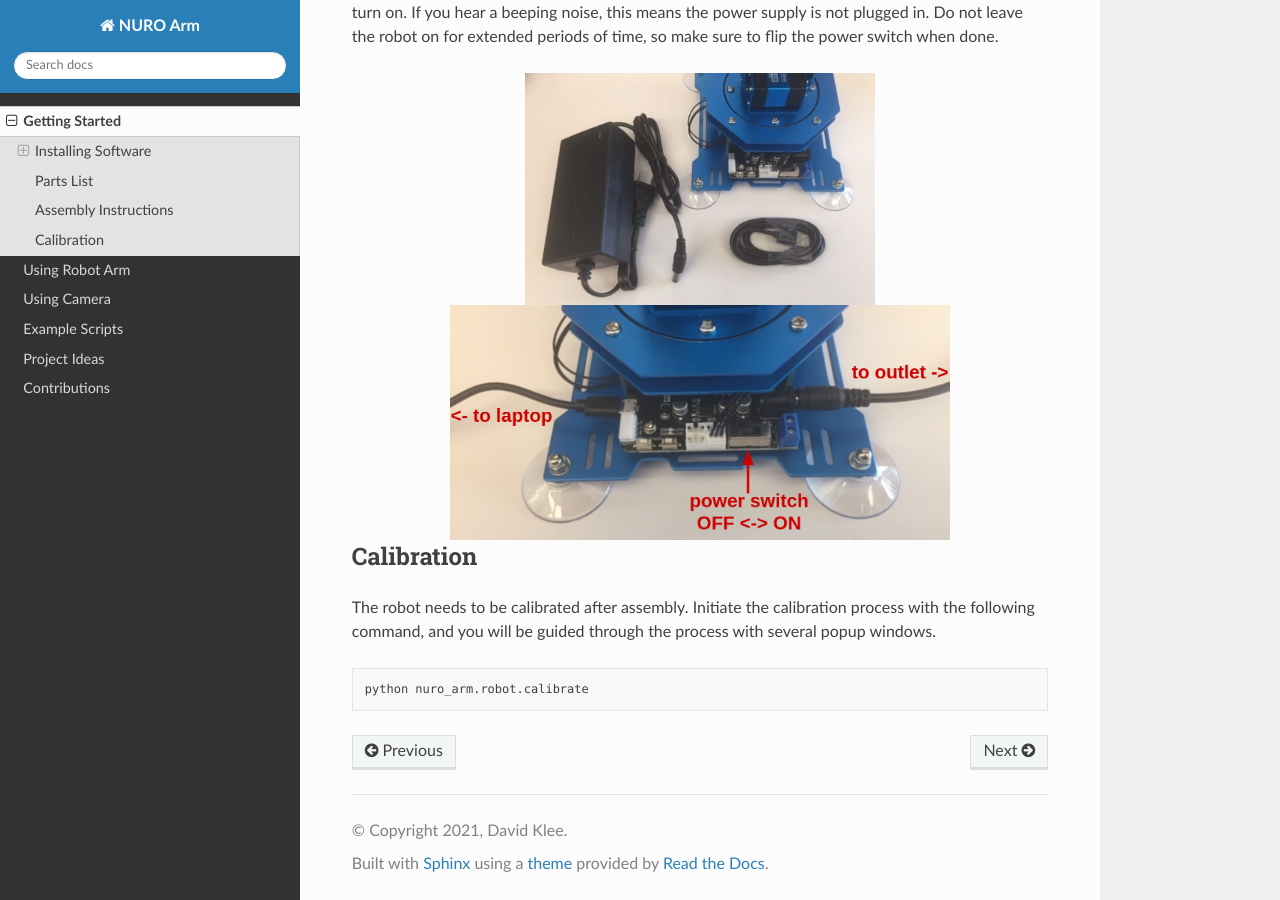
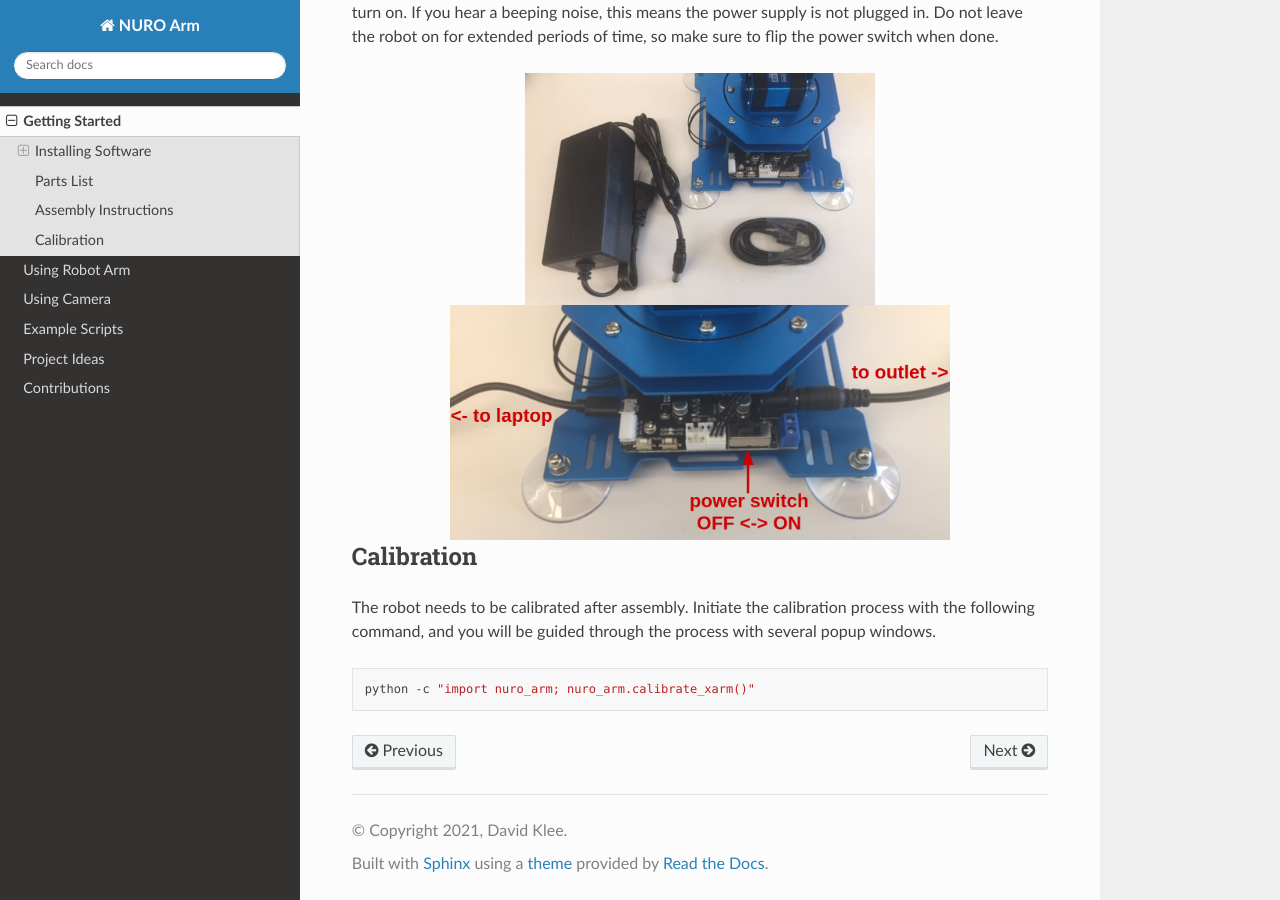
Before and after one commit to dmklee/nuro-arm, a Sphinx documentation site: the page built from docs/getting_started.rst, in a window 1280 px wide and 900 px high, scrolled down 1578 px. Built offline with Sphinx 7.4.7 and the Read the Docs theme 2.0.0, drawn with Linux system fonts in a browser that asks for light colours.

Commit message:
new calibration script

```diff
--- a/docs/getting_started.rst
+++ b/docs/getting_started.rst
@@ -95,4 +95,4 @@ The robot needs to be calibrated after assembly.  Initiate the calibration proce
 
 .. code-block:: bash
 
-    python nuro_arm.robot.calibrate
+    python -c "import nuro_arm; nuro_arm.calibrate_xarm()"
```
